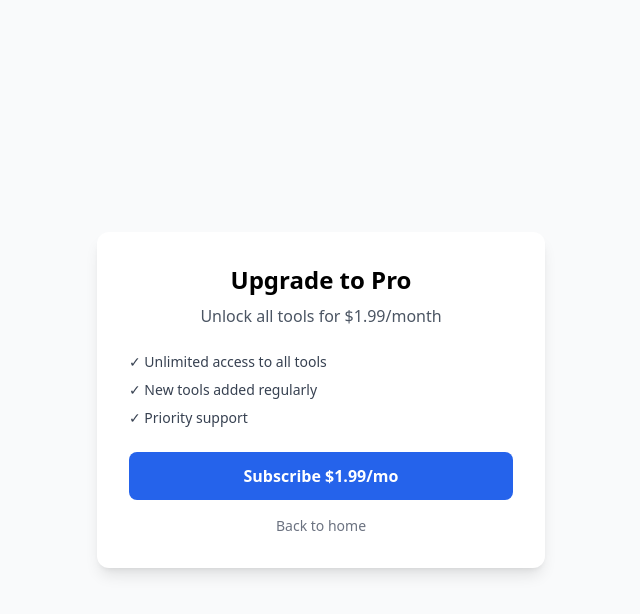
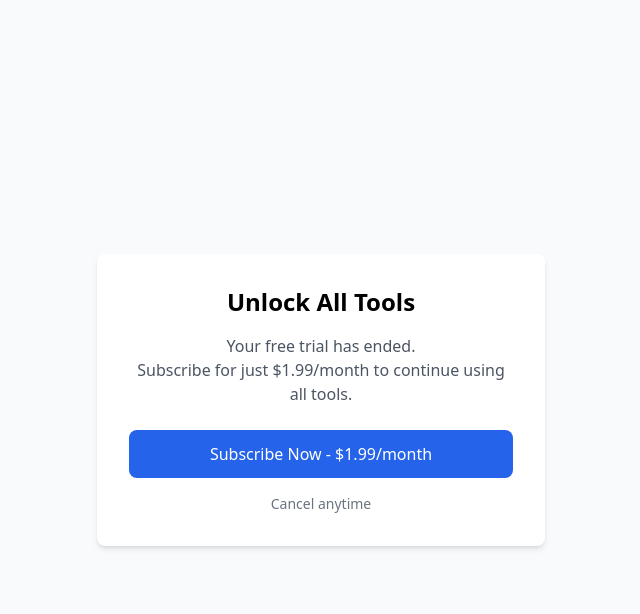
Before and after one commit to songke78772-oss/toolnest-v3, a Node server app: template views/subscribe.ejs in a window 1280 px wide. Shown: the top 614 px of the page, without its empty margins (319-959 px from the left). Run offline with Node 20, Linux system fonts and the light colour scheme; the template is opened without the code that fills it, so the values that code supplies are empty; some libraries are stand-ins or nearby versions.

Commit message:
Add subscription page with checkout functionality

```diff
--- a/views/subscribe.ejs
+++ b/views/subscribe.ejs
@@ -1,30 +1,34 @@
 <!DOCTYPE html>
-<html lang="en">
+<html>
 <head>
-  <meta charset="UTF-8">
-  <title>Subscribe - ProToolNest</title>
+  <title>Subscribe - ToolNest</title>
   <script src="https://cdn.tailwindcss.com"></script>
+</head>
+<body class="bg-gray-50 min-h-screen flex items-center justify-center">
+  <div class="bg-white p-8 rounded-lg shadow-md max-w-md w-full text-center">
+    <h1 class="text-2xl font-bold mb-4">Unlock All Tools</h1>
+    <p class="text-gray-600 mb-6">
+      Your free trial has ended.<br>
+      Subscribe for just $1.99/month to continue using all tools.
+    </p>
 
-  <meta name="description" content="Free online subscribe tool by ProToolNest.">
-  <link rel="canonical" href="https://protoolnest.com/subscribe"></head>
-<body class="bg-gray-50 min-h-screen flex items-center justify-center">
-  <div class="bg-white p-8 rounded-xl shadow-lg max-w-md w-full text-center">
-    <h1 class="text-2xl font-bold mb-2">Upgrade to Pro</h1>
-    <p class="text-gray-600 mb-6">Unlock all tools for $1.99/month</p>
+    <button onclick="subscribe()" class="bg-blue-600 text-white px-6 py-3 rounded-lg hover:bg-blue-700 w-full">
+      Subscribe Now - $1.99/month
+    </button>
 
-    <ul class="text-left text-sm text-gray-700 mb-6 space-y-2">
-      <li>✓ Unlimited access to all tools</li>
-      <li>✓ New tools added regularly</li>
-      <li>✓ Priority support</li>
-    </ul>
+    <p class="text-sm text-gray-500 mt-4">Cancel anytime</p>
+  </div>
 
-    <form action="/create-checkout" method="POST">
-      <button type="submit" class="w-full bg-blue-600 text-white py-3 rounded-lg font-semibold hover:bg-blue-700">
-        Subscribe $1.99/mo
-      </button>
-    </form>
-
-    <a href="/" class="block mt-4 text-sm text-gray-500 hover:underline">Back to home</a>
-  </div>
+  <script>
+    async function subscribe() {
+      const res = await fetch('/create-checkout', { method: 'POST' });
+      const data = await res.json();
+      if (data.url) {
+        window.location.href = data.url;
+      } else {
+        alert('Failed to create checkout');
+      }
+    }
+  </script>
 </body>
 </html>
```
